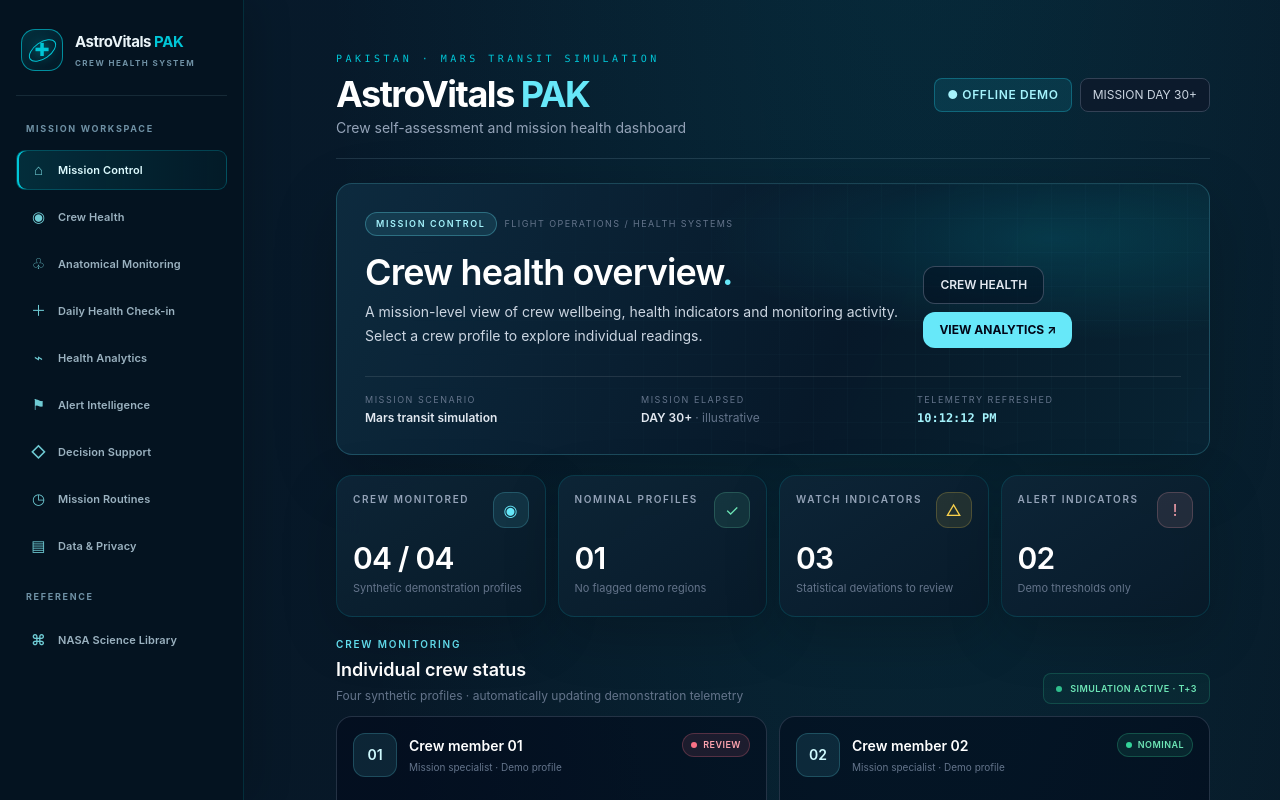
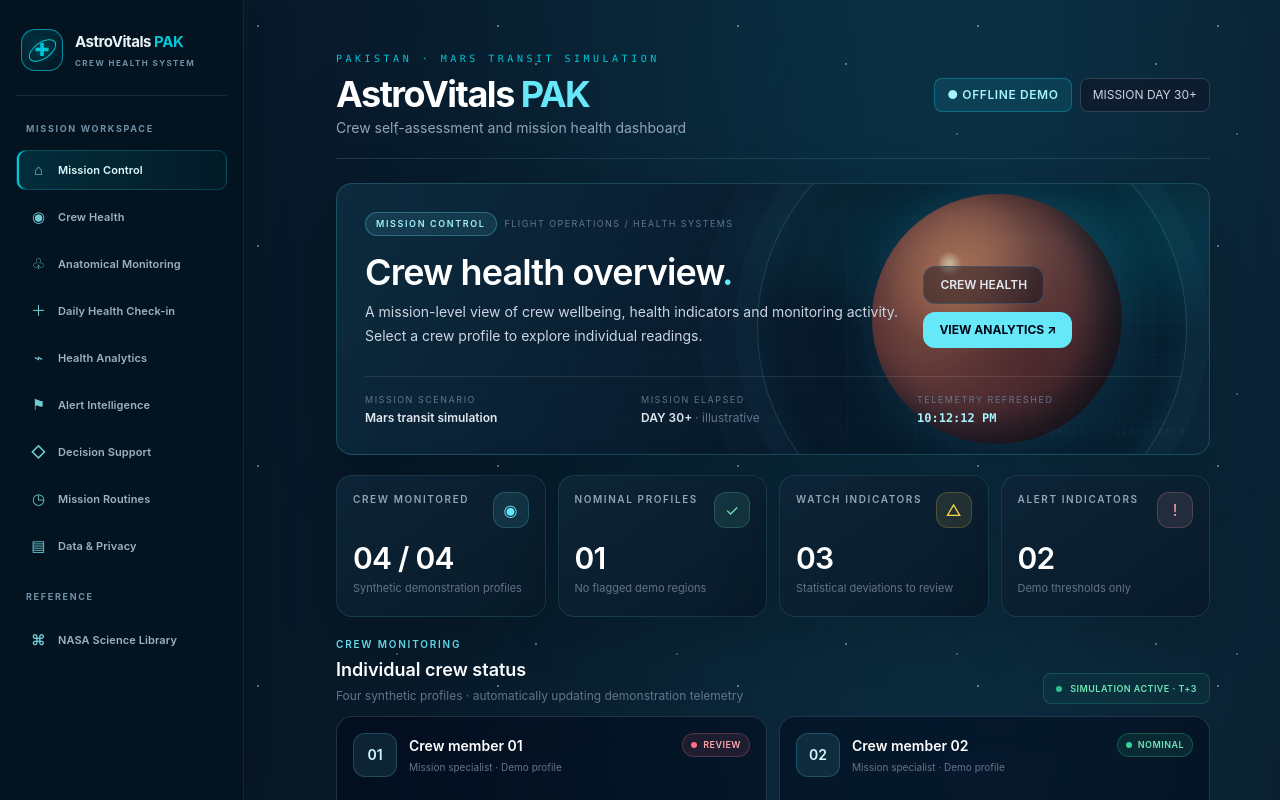
Before and after one commit to Qaisar-baloch/AstroVitals-PAK, a React (Vite) app: page / in a window 1280 px wide. Shown: the top 800 px of the page. Built offline with nearby package versions, Linux system fonts and the light colour scheme.

Commit message:
Add restrained deep-space mission control visual theme

```diff
--- a/src/index.css
+++ b/src/index.css
@@ -220,3 +220,112 @@ button { font: inherit; }
     min-height: 0;
   }
 }
+
+
+/* Phase 9: Mission Control visual identity - restrained deep-space flight deck */
+.starfield {
+  position: relative;
+  isolation: isolate;
+  background-image:
+    radial-gradient(1px 1px at 18px 26px, rgba(210,239,255,.42) 98%, transparent),
+    radial-gradient(1px 1px at 82px 112px, rgba(105,211,235,.34) 98%, transparent),
+    radial-gradient(1.5px 1.5px at 146px 54px, rgba(255,255,255,.38) 98%, transparent),
+    radial-gradient(1px 1px at 205px 168px, rgba(153,205,255,.3) 98%, transparent),
+    radial-gradient(ellipse at 78% 6%, rgba(37,108,160,.13), transparent 34rem);
+  background-size: 240px 220px, 280px 260px, 310px 290px, 360px 330px, auto;
+  background-position: 0 0, 35px 22px, 80px 10px, 20px 60px, center top;
+}
+.starfield::before {
+  content: "";
+  position: fixed;
+  inset: 0;
+  z-index: -1;
+  pointer-events: none;
+  opacity: .16;
+  background: linear-gradient(115deg, transparent 0 48%, rgba(55,178,210,.08) 49%, transparent 50% 100%);
+  background-size: 100% 100%;
+}
+.mc-hero {
+  isolation: isolate;
+  min-height: 270px;
+}
+.mc-hero::before {
+  content: "";
+  position: absolute;
+  z-index: 0;
+  width: clamp(250px, 34vw, 430px);
+  aspect-ratio: 1;
+  right: 2.5%;
+  top: 50%;
+  transform: translateY(-48%) rotate(-18deg);
+  border: 1px solid rgba(99,211,232,.2);
+  border-radius: 50%;
+  box-shadow: 0 0 0 22px rgba(74,174,206,.035), 0 0 0 58px rgba(74,174,206,.025), inset 0 0 35px rgba(66,181,218,.07);
+  pointer-events: none;
+}
+.mc-hero::after {
+  content: "";
+  position: absolute;
+  z-index: 0;
+  width: clamp(145px, 21vw, 250px);
+  aspect-ratio: 1;
+  right: 10%;
+  top: 50%;
+  transform: translateY(-50%);
+  border-radius: 50%;
+  background:
+    radial-gradient(circle at 31% 28%, rgba(255,221,183,.9) 0 1%, transparent 5%),
+    radial-gradient(ellipse at 35% 30%, rgba(210,129,91,.92), transparent 34%),
+    radial-gradient(ellipse at 66% 68%, rgba(92,43,43,.9), transparent 52%),
+    radial-gradient(circle at 38% 36%, #b86e52 0%, #773f3c 48%, #271f32 76%, #0a1728 100%);
+  box-shadow: inset -22px -12px 34px rgba(0,0,0,.52), 0 0 48px rgba(67,156,192,.17), 0 0 95px rgba(42,113,157,.12);
+  opacity: .78;
+  pointer-events: none;
+  animation: mission-planet-breathe 12s ease-in-out infinite alternate;
+}
+.mc-hero-grid { z-index: 0; pointer-events: none; }
+.mc-hero > .relative { z-index: 2; }
+.mc-hero .mc-hero-grid::after {
+  content: "MARS TRANSIT  /  FLIGHT DECK";
+  position: absolute;
+  right: 22px;
+  bottom: 18px;
+  color: rgba(145,205,221,.38);
+  font: 8px ui-monospace, SFMono-Regular, Consolas, monospace;
+  letter-spacing: 2.4px;
+}
+.mc-stat, .mc-crew-card, .panel {
+  backdrop-filter: blur(14px);
+}
+.mc-stat { border-color: rgba(87,168,196,.18); }
+.mc-crew-card:hover {
+  box-shadow: 0 12px 34px rgba(0,160,190,.08);
+}
+.real-anatomy-viewport {
+  border-top: 1px solid rgba(87,201,221,.16);
+  border-bottom: 1px solid rgba(87,201,221,.16);
+  background:
+    linear-gradient(rgba(76,178,205,.055) 1px, transparent 1px),
+    linear-gradient(90deg, rgba(76,178,205,.055) 1px, transparent 1px),
+    radial-gradient(ellipse at 50% 42%, rgba(0,198,215,.13), transparent 54%),
+    #061725;
+  background-size: 32px 32px, 32px 32px, auto, auto;
+}
+@keyframes mission-planet-breathe {
+  from { filter: brightness(.92); }
+  to { filter: brightness(1.08); }
+}
+@media (max-width: 900px) {
+  .mc-hero { min-height: 250px; }
+  .mc-hero::before { right: -100px; opacity: .48; }
+  .mc-hero::after { right: -28px; opacity: .35; }
+  .mc-hero .mc-hero-grid::after { display: none; }
+}
+@media (max-width: 520px) {
+  .mc-hero { min-height: 0; }
+  .mc-hero::before { width: 210px; right: -112px; top: 26%; }
+  .mc-hero::after { width: 125px; right: -58px; top: 26%; opacity: .23; }
+}
+@media (prefers-reduced-motion: reduce) {
+  .mc-hero::after { animation: none; }
+}
```
